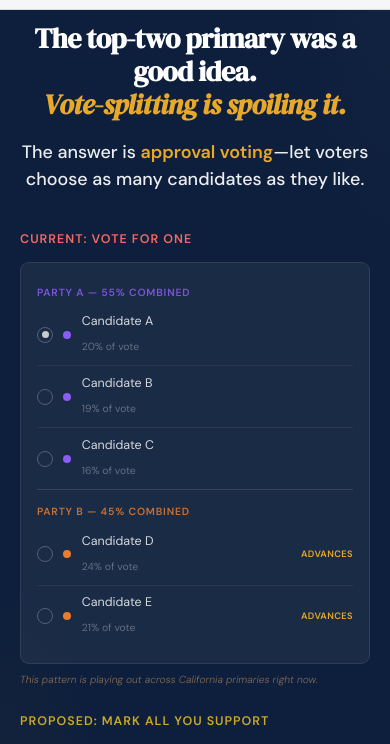
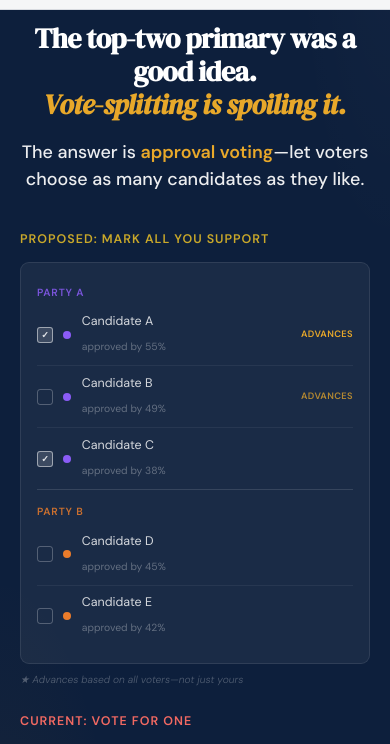
Before and after one commit to ClayShentrup/patch_the_primary, a plain HTML site: page index.html in a window 390 px wide. Shown: the part 50-794 px from the top of the page. Drawn offline with Linux system fonts and the light colour scheme.

Commit message:
Update index.html

```diff
--- a/index.html
+++ b/index.html
@@ -313,7 +313,7 @@ footer a:hover { color: var(--gold); }
   .problem-grid, .steps, .examples-grid, .why-grid, .join-row { grid-template-columns: 1fr; }
   .scroll-hint { display: none; }
   .hero-inner { gap: 1.5rem; }
-  .demo-cols { grid-template-columns: 1fr 1fr; }
+  .demo-cols { grid-template-columns: 1fr; display: flex; flex-direction: column-reverse; }
   .nav-center { display: none; }
   .nav-badge { display: none; }
   .join-actions { flex-direction: column; }
```
